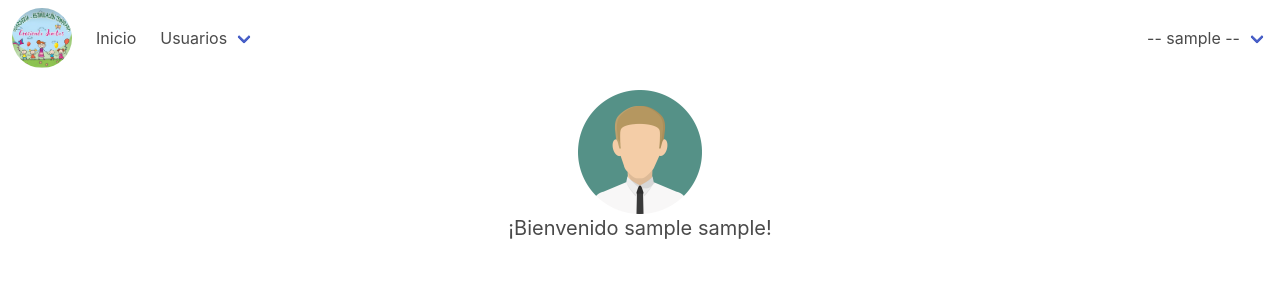
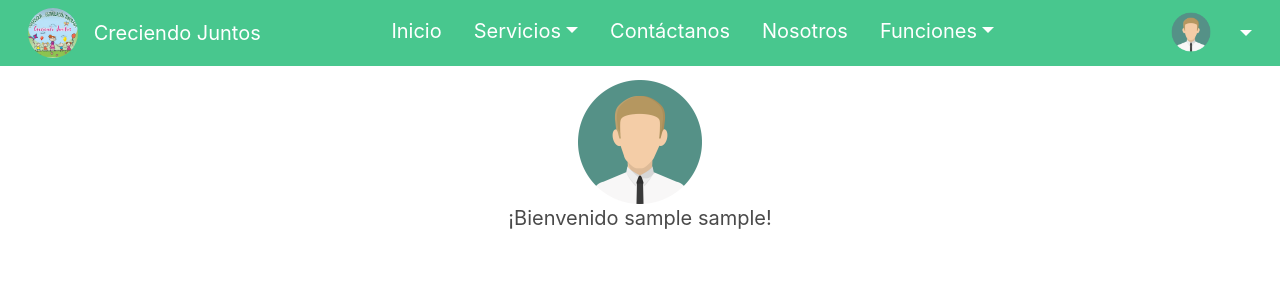
Before and after one commit to kim-maria/crud_proyecto, a PHP site: page /crud_proyecto/dashboard/ in a window 1280 px wide. Shown: the top 300 px of the page. Run offline with PHP 8.4, Linux system fonts and the light colour scheme; the visitor is signed in with stand-in values (Sample User, id 1); some libraries are stand-ins or nearby versions.

Commit message:
Update navbar.php

```diff
--- a/app/views/inc/navbar.php
+++ b/app/views/inc/navbar.php
@@ -1,63 +1,111 @@
-<nav class="navbar">
-    <div class="navbar-brand">
-        <a class="navbar-item" href="<?php echo APP_URL; ?>dashboard/">
-            <img src="<?php echo APP_URL; ?>app/views/img/logo.jpeg" alt="CreciendoJuntos" style="max-height: 80px; width: 60px; border-radius: 50%;">
-        </a>
-        <div class="navbar-burger" data-target="navbarExampleTransparentExample">
-            <span></span>
-            <span></span>
-            <span></span>
-        </div>
-    </div>
+<header>
+    <meta charset="UTF-8">
+    <meta name="viewport" content="width=device-width, initial-scale=1.0">
+    <title><?php echo APP_NAME; ?></title>
+    <link href="https://cdn.jsdelivr.net/npm/bootstrap@5.3.3/dist/css/bootstrap.min.css" rel="stylesheet"
+        integrity="sha384-QWTKZyjpPEjISv5WaRU9OFeRpok6YctnYmDr5pNlyT2bRjXh0JMhjY6hW+ALEwIH" crossorigin="anonymous">
+    <link rel="stylesheet" href="<?php echo APP_URL; ?>app/views/css/bulma.min.css">
+    <link rel="stylesheet" href="<?php echo APP_URL; ?>app/views/css/estilos.css">
+    <link rel="stylesheet" href="<?php echo APP_URL; ?>app/views/css/sweetalert2.min.css">
+    <link rel="stylesheet" href="https://cdnjs.cloudflare.com/ajax/libs/font-awesome/6.0.0-beta3/css/all.min.css">
 
-    <div id="navbarExampleTransparentExample" class="navbar-menu">
+    <section id="navbar">
+        <nav class="navbar navbar-expand-lg navbar-dark bg-success fixed-top has-background-success" aria-label="navbar">
+            <div class="container-fluid">
+                <img src="<?php echo APP_URL; ?>/app/views/img/logo.jpeg" class="img-fluid rounded-circle px-4" alt="Imagen"
+                    style="max-height: 50px;">
+                <a class="nav-link active text-white col-lg-2 me-0 fs-5" href="<?php echo APP_URL; ?>dashboard/">Creciendo Juntos</a>
+                <button class="navbar-toggler" type="button" data-bs-toggle="offcanvas" data-bs-target="#offcanvasNavbar"
+                    aria-controls="offcanvasNavbar" aria-label="Toggle navigation">
+                    <span class="navbar-toggler-icon"></span>
+                </button>
 
-        <div class="navbar-start">
-            <a class="navbar-item" href="<?php echo APP_URL; ?>dashboard/">
-                Inicio
-            </a>
-
-            <div class="navbar-item has-dropdown is-hoverable">
-                <a class="navbar-link" href="">
-                    Usuarios
-                </a>
-                <div class="navbar-dropdown is-boxed">
-
-                    <a class="navbar-item" href="<?php echo APP_URL; ?>userNew/">
-                        Nuevo
-                    </a>
-                    <a class="navbar-item" href="<?php echo APP_URL; ?>userList/">
-                        Lista
-                    </a>
-                    <a class="navbar-item" href="<?php echo APP_URL; ?>userSearch/">
-                        Buscar
-                    </a>
-
+                <div class="offcanvas offcanvas-end text-bg-dark" style="width: 270px;" tabindex="-1" id="offcanvasNavbar"
+                    aria-labelledby="offcanvasNavbarLabel">
+                    <div class="offcanvas-header">
+                        <h5 class="offcanvas-title" id="offcanvasNavbarLabel">¡Bienvenidos!</h5>
+                        <button type="button" class="btn-close btn-close-white" data-bs-dismiss="offcanvas"
+                            aria-label="Close"></button>
+                    </div>
+                    <div class="offcanvas-body">
+                        <ul class="navbar-nav mx-auto text-center">
+                            <li class="nav-item">
+                                <a class="nav-link active fs-5 px-4" href="<?php echo APP_URL; ?>dashboard/Inicio">Inicio</a>
+                            </li>
+                            <li class="nav-item dropdown">
+                                <a class="nav-link dropdown-toggle fs-5 px-4 text-white" href="#Servicios" role="button" data-bs-toggle="dropdown" aria-expanded="false">Servicios</a>
+                                <ul class="dropdown-menu">
+                                    <li><a class="dropdown-item fs-5" href="<?php echo APP_URL; ?>dashboard#Cuid_niños">Cuidado de Niños</a></li>
+                                    <li>
+                                        <hr class="dropdown-divider">
+                                    </li>
+                                    <li><a class="dropdown-item fs-5" href="<?php echo APP_URL; ?>dashboard#Cuid_niños">Estimulación Temprana</a></li>
+                                    <li>
+                                        <hr class="dropdown-divider">
+                                    </li>
+                                    <li><a class="dropdown-item fs-5" href="<?php echo APP_URL; ?>dashboard#Cuid_niños">Atención Personalizada</a></li>
+                                </ul>
+                            </li>
+                            <li class="nav-item">
+                                <a class="nav-link active fs-5 px-4" aria-current="page" href="<?php echo APP_URL; ?>dashboard/Contactanos">Contáctanos</a>
+                            </li>
+                            <li class="nav-item">
+                                <a class="nav-link active fs-5 px-4" aria-current="page" href="<?php echo APP_URL; ?>dashboard/Nosotros">Nosotros</a>
+                            </li>
+                            <li class="nav-item dropdown">
+                                <a class="nav-link dropdown-toggle fs-5 px-4 text-white" href="#" role="button" data-bs-toggle="dropdown" aria-expanded="false">Funciones</a>
+                                <ul class="dropdown-menu">
+                                    <li><a class="dropdown-item fs-5" href="<?php echo APP_URL; ?>userNew/">Nuevo</a></li>
+                                    <li><a class="dropdown-item fs-5" href="<?php echo APP_URL; ?>userList/">Lista</a></li>
+                                    <li><a class="dropdown-item fs-5" href="<?php echo APP_URL; ?>userSearch/">Buscar</a></li>
+                                </ul>
+                            </li>
+                        </ul>
+                        <div class="dropdown navbar-end">
+                            <a class="nav-link dropdown-toggle fs-5 px-4 text-white d-flex align-items-center text-decoration-none" href="#" role="button" id="dropdownMenuLink" data-bs-toggle="dropdown" aria-expanded="false">
+                                <figure class="image is-64x64 mb-0 pt-1" style="max-height: 50px;">
+                                    <?php
+                                    if (is_file("./app/views/fotos/" . $_SESSION['foto']) && !empty($_SESSION['foto'])) {
+                                        echo '<img class="is-rounded" src="' . APP_URL . 'app/views/fotos/' . $_SESSION['foto'] . '" alt="Foto de usuario" style="width: 40px; height: 40px;">';
+                                    } else {
+                                        echo '<img class="is-rounded" src="' . APP_URL . 'app/views/fotos/default.png" alt="Foto por defecto" style="width: 40px; height: 40px;">';
+                                    }
+                                    ?>
+                                </figure>
+                            </a>
+                            <ul class="dropdown-menu dropdown-menu-end text-center" aria-labelledby="dropdownMenuLink">
+                                <li>
+                                    <span class="dropdown-item-text fw-bold"><?php echo $_SESSION['nombre'] . " " . $_SESSION['apellido']; ?>
+                                    </span>
+                                </li>
+                                <li>
+                                    <hr class="dropdown-divider">
+                                </li>
+                                <a class="dropdown-item-text  text-decoration-none" href="<?php echo APP_URL . "userUpdate/" . $_SESSION['id'] . "/"; ?>">
+                                    Mi cuenta
+                                </a>
+                                <li>
+                                    <hr class="dropdown-divider">
+                                </li>
+                                <a class="dropdown-item-text  text-decoration-none" href="<?php echo APP_URL . "userPhoto/" . $_SESSION['id'] . "/"; ?>">
+                                    Mi foto
+                                </a>
+                                <li>
+                                    <hr class="dropdown-divider">
+                                </li>
+                                <li>
+                                    <a class="dropdown-item-text text-decoration-none text-danger fw-bold" href="<?php echo APP_URL . "logOut/"; ?>" id="btn_exit">Cerrar Sesión
+                                    </a>
+                                </li>
+                            </ul>
+                        </div>
+                    </div>
                 </div>
             </div>
-        </div>
+        </nav>
+    </section>
 
-        <div class="navbar-end">
-            <div class="navbar-item has-dropdown is-hoverable">
-                <a class="navbar-link">
-                    -- <?php echo $_SESSION['usuario']; ?> --
-                </a>
-                <div class="navbar-dropdown is-boxed">
+</header>
 
-                    <a class="navbar-item" href="<?php echo APP_URL . "userUpdate/" . $_SESSION['id'] . "/"; ?>">
-                        Mi cuenta
-                    </a>
-                    <a class="navbar-item" href="<?php echo APP_URL . "userPhoto/" . $_SESSION['id'] . "/"; ?>">
-                        Mi foto
-                    </a>
-                    <hr class="navbar-divider">
-                    <a class="navbar-item" href="<?php echo APP_URL . "logOut/"; ?>" id="btn_exit">
-                        Salir
-                    </a>
-
-                </div>
-            </div>
-        </div>
-
-    </div>
-</nav>
+<script src="https://cdn.jsdelivr.net/npm/bootstrap@5.3.3/dist/js/bootstrap.bundle.min.js"
+    integrity="sha384-YvpcrYf0tY3lHB60NNkmXc5s9fDVZLESaAA55NDzOxhy9GkcIdslK1eN7N6jIeHz" crossorigin="anonymous"></script>
```
